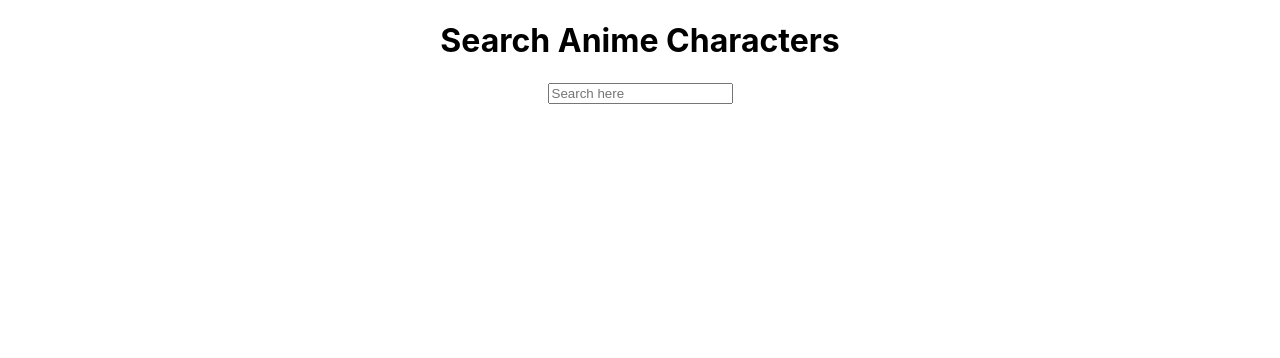
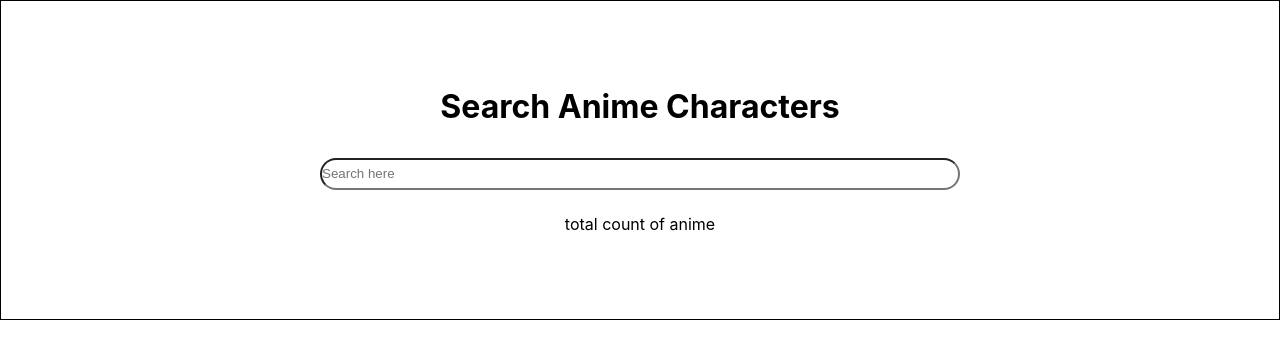
Before and after one commit to BAJRANG-BAJIYA/assignment, a React (Create React App) app: page / in a window 1280 px wide. Shown: the top 358 px of the page. Built offline with nearby package versions, Linux system fonts and the light colour scheme.

Commit message:
searchbar box created

```diff
--- a/src/App.css
+++ b/src/App.css
@@ -1,3 +1,26 @@
-.App {
+.searchBox {
+
+  height: 40vh;
+  width: 100vw;
+  border: 1px solid black;
+  display: flex;
+  flex-direction: column;
+  align-items: center;
+  justify-content: center;
   text-align: center;
 }
+.searchBox__heading{
+  padding: 1rem auto;
+  margin-bottom: 2rem;
+}
+
+.searchBox__Input{
+  display: flex;
+  justify-content: center;
+  align-items: center;
+  min-width: 40rem;
+  height: 2rem;
+  border-radius: 1rem;
+  paddig-left: 1 rem;
+  margin-bottom: 1.5rem;
+}
--- a/src/App.js
+++ b/src/App.js
@@ -4,13 +4,14 @@ function App() {
 
   return (
   <>
-    <div className="App">
-      <h1>Search Anime Characters</h1>
+    <div className="searchBox">
+      <h1 className='searchBox__heading'>Search Anime Characters</h1>
       <input
         type="text"
         placeholder='Search here'
-        className='SearchInput'
+        className='searchBox__Input'
       />
+      <span className='searchBox__count'>total count of anime</span>
     </div>
   </>
 
--- a/src/index.css
+++ b/src/index.css
@@ -1,3 +1,9 @@
+*{
+  margin: 0;
+  padding: 0;
+  box-sizing: border-box;
+}
+
 body {
   margin: 0;
   font-family: -apple-system, BlinkMacSystemFont, 'Segoe UI', 'Roboto', 'Oxygen',
```
